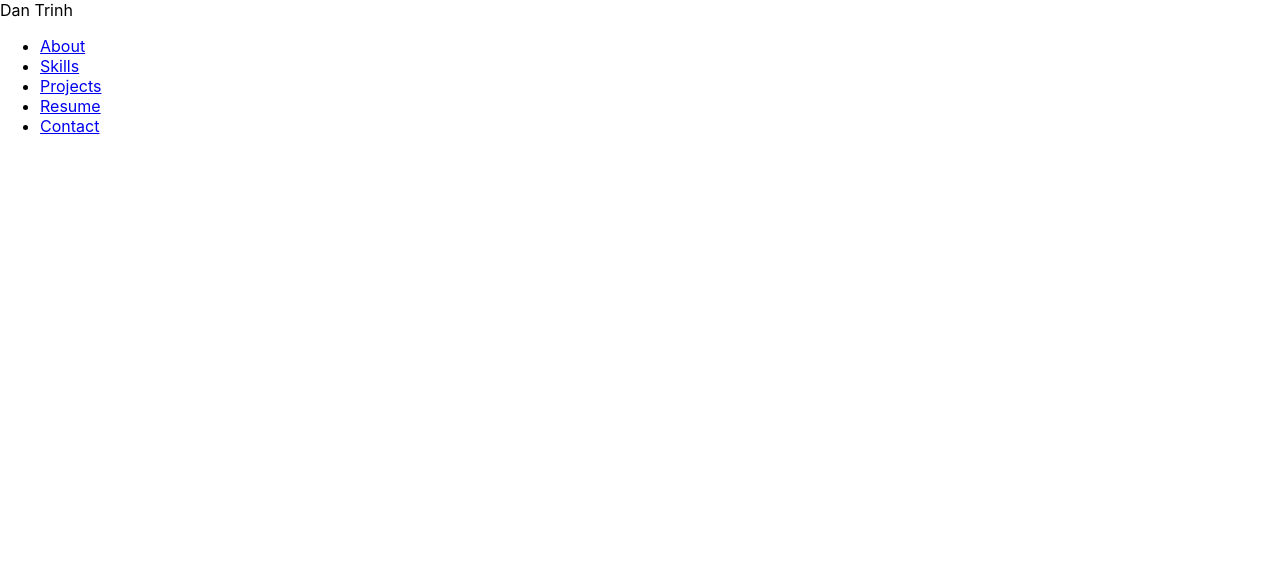
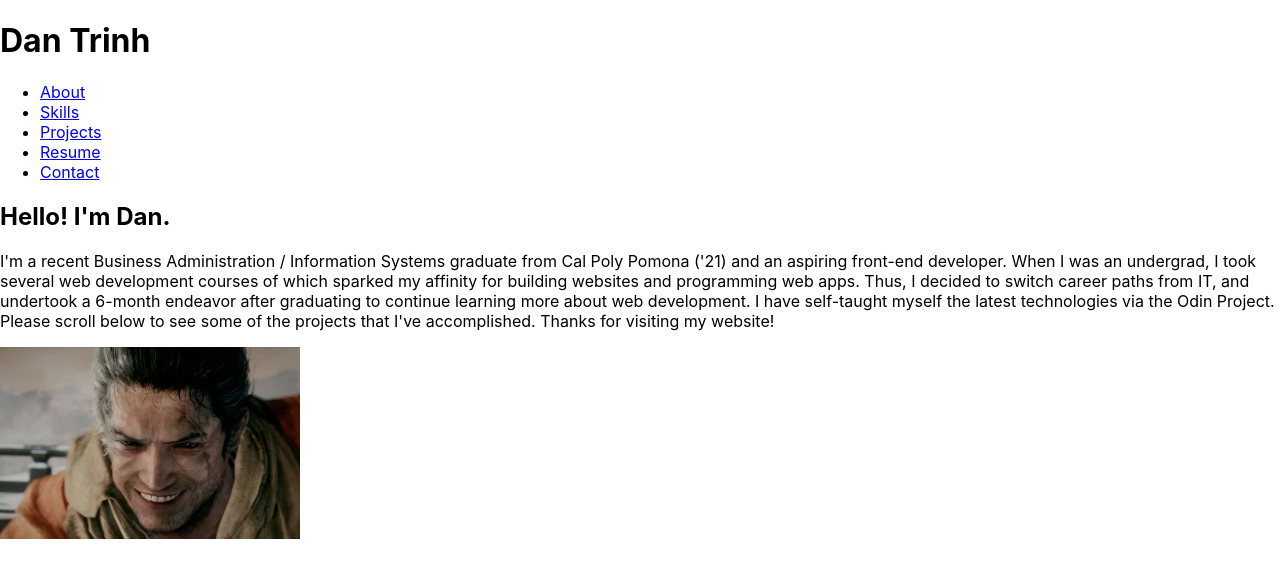
Before and after one commit to Datrinon/portfolio, a React (Create React App) app: page / in a window 1280 px wide. Shown: the top 578 px of the page. Built offline with nearby package versions, Linux system fonts and the light colour scheme.

Commit message:
Add HTML and rough draft of content for Bio section.

```diff
--- a/src/components/App.js
+++ b/src/components/App.js
@@ -1,4 +1,5 @@
 import '../css/App.css';
+import About from './Content/About';
 // import '../css/reset.css';
 import Header from './Header/Header';
 
@@ -6,6 +7,9 @@ function App() {
   return (
     <div>
       <Header/>
+      <main role="main">
+        <About/>
+      </main>
     </div>
   );
 }
--- /dev/null
+++ b/src/components/Content/About.js
@@ -0,0 +1,37 @@
+import React, { useRef, useEffect, useState } from 'react'
+import Section from './Section'
+import bio from "../../data/bio.txt"
+import placeholder from "../../data/placeholder.webp"
+function About() {
+
+  const [bioText, setBioText] = useState();
+
+  useEffect(() => {
+    (async () => {
+      const result = await fetch(bio);
+
+      const text = await result.text();
+
+      setBioText(text);
+      // lol
+    })();
+  }, []);
+
+  return (
+    <Section title={"Hello! I'm Dan."}>
+      <div className="bio">
+        <p className="bio-text">
+          {bioText}
+        </p>
+      </div>
+      <div className="profile-pic">
+        <img
+          width={300}
+          src={placeholder}
+          alt={"A portrait photograph of Dan."}/>
+      </div>
+    </Section>
+  )
+}
+
+export default About
--- /dev/null
+++ b/src/components/Content/Section.js
@@ -0,0 +1,14 @@
+import React from 'react'
+
+function Section({title, children}) {
+  return (
+    <section>
+      <h2>{title}</h2>
+      <div>
+        {children}
+      </div>
+    </section>
+  )
+}
+
+export default Section
--- a/src/components/Header/Header.js
+++ b/src/components/Header/Header.js
@@ -6,9 +6,9 @@ function Header() {
   return (
     <header>
       <div className="left-end">
-        <div className="logo">
+        <h1 className="logo">
           Dan Trinh
-        </div>
+        </h1>
       </div>
       <div className="right-end">
         <nav>
```
Also changed, not shown: src/data/bio.txt (added), src/data/placeholder.webp (added).
